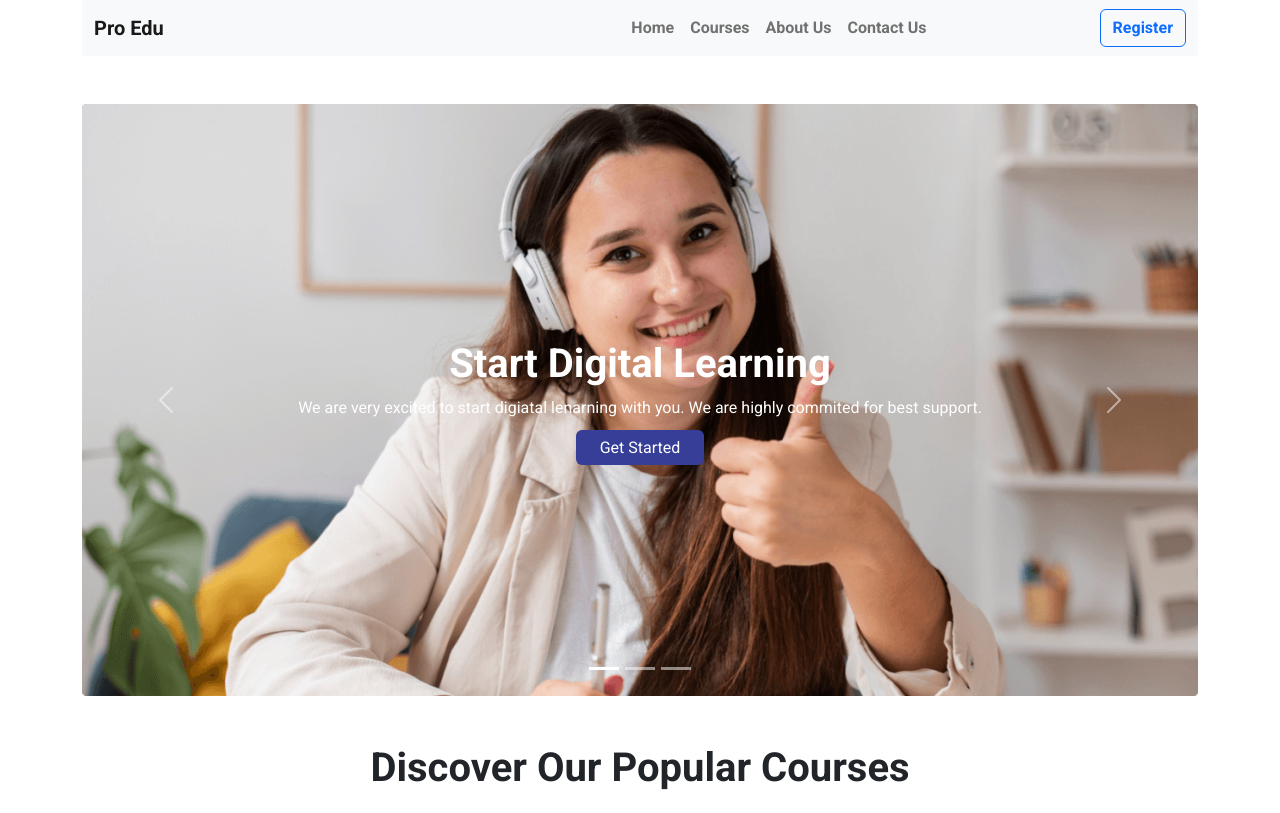
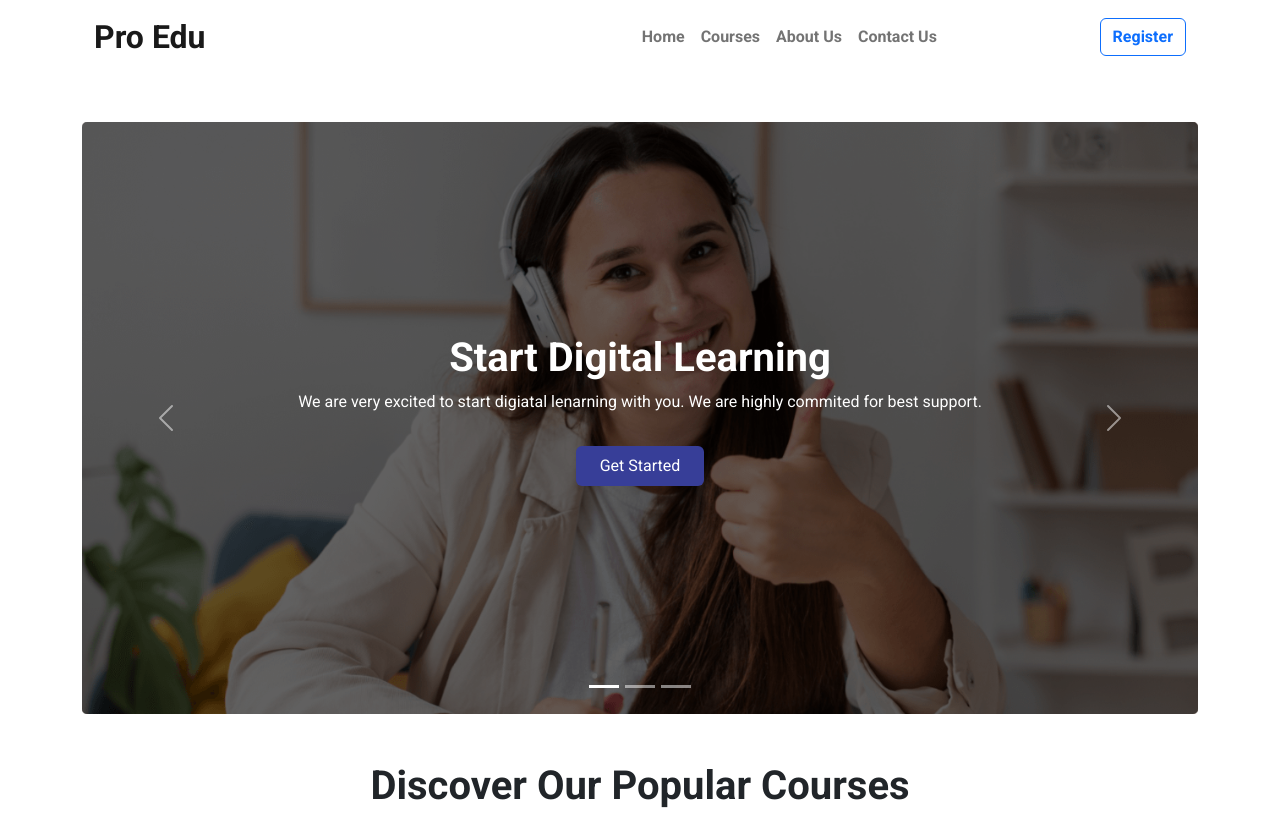
Before and after one commit to merazul-amin/assignment-three, a plain HTML site: page index.html in a window 1280 px wide. Shown: the top 813 px of the page. Drawn offline with nearby package versions, Linux system fonts and the light colour scheme.

Commit message:
body done

```diff
--- a/index.html
+++ b/index.html
@@ -28,9 +28,9 @@
 
     <!-------------------Staring Of Header Section------------------->
     <header class="container mx-auto">
-        <nav class="navbar navbar-expand-md bg-light">
+        <nav class="navbar navbar-expand-md">
             <div class="container-fluid">
-                <a class="navbar-brand fw-bolder" href="#">Pro Edu</a>
+                <a class="navbar-brand fs-2 fw-bolder" href="#">Pro Edu</a>
                 <button class="navbar-toggler" type="button" data-bs-toggle="collapse"
                     data-bs-target="#navbarSupportedContent" aria-controls="navbarSupportedContent"
                     aria-expanded="false" aria-label="Toggle navigation">
@@ -73,7 +73,8 @@
                         <h1 class="fw-bold">Start Digital Learning</h1>
                         <p>We are very excited to start digiatal lenarning with you. We are highly commited for best
                             support.</p>
-                        <a href="" class="text-decoration-none py-2 px-4 rounded back-color text-white ">Get
+                        <a href=""
+                            class="text-decoration-none d-inline-block my-3 py-2 px-4 rounded back-color text-white ">Get
                             Started</a>
                     </div>
                 </div>
@@ -83,8 +84,9 @@
                         <h1>Start Digital Learning</h1>
                         <p>We are very excited to start digiatal lenarning with you. We are highly commited for best
                             support.</p>
-                        <a href="" class="text-decoration-none py-2 px-4 rounded back-color text-white ">Get
-                            Started</a>>
+                        <a href=""
+                            class="text-decoration-none d-inline-block my-3 py-2 px-4 rounded back-color text-white ">Get
+                            Started</a>
                     </div>
                 </div>
                 <div class="carousel-item">
@@ -93,7 +95,8 @@
                         <h1>Start Digital Learning</h1>
                         <p>We are very excited to start digiatal lenarning with you. We are highly commited for best
                             support.</p>
-                        <a href="" class="text-decoration-none py-2 px-4 rounded back-color text-white ">Get
+                        <a href=""
+                            class="text-decoration-none d-inline-block my-3 py-2 px-4 rounded back-color text-white ">Get
                             Started</a>
                     </div>
                 </div>
--- a/style.css
+++ b/style.css
@@ -8,6 +8,17 @@ body {
     bottom: initial;
 }
 
+.carousel-item::before {
+    content: "";
+    position: absolute;
+    top: 0;
+    bottom: 0;
+    left: 0;
+    right: 0;
+    background: rgba(0, 0, 0, 0.6);
+    border-radius: 5px;
+}
+
 .back-color {
     background-color: #373E98;
 }
```
